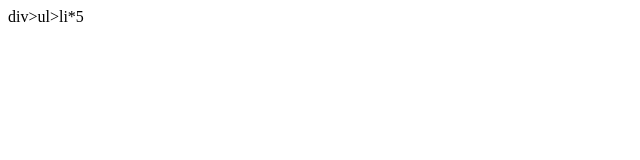
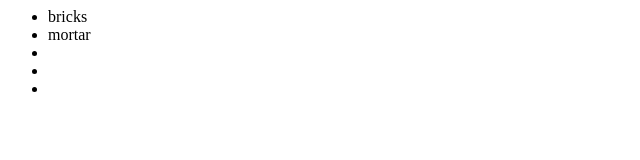
Before and after one commit to surrealitygenesis/SGenBirth, a plain HTML site: page index.html in a window 1280 px wide. Shown: the whole page, without its empty margins (0-640 px from the left). Drawn offline with Linux system fonts and the light colour scheme.

Commit message:
add index.html

```diff
--- a/index.html
+++ b/index.html
@@ -1,8 +1,14 @@
 <html>
+	<body>
 
-<body>
-
-	div>ul>li*5
-
-</body>
+		<div>
+			<ul>
+				<li>bricks</li>
+				<li>mortar</li>
+				<li></li>
+				<li></li>
+				<li></li>
+			</ul>
+		</div>
+	</body>
 </html>
```
